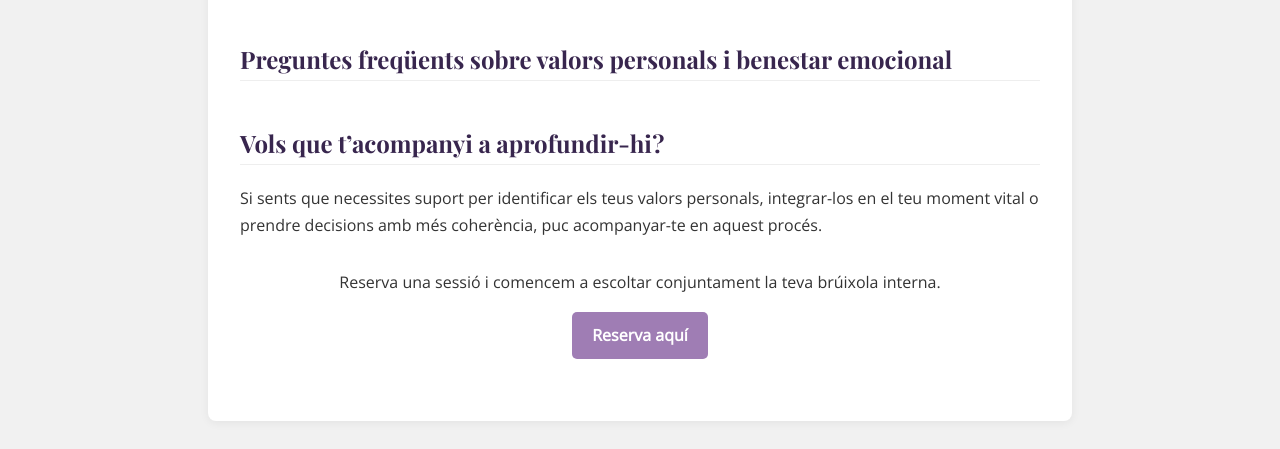
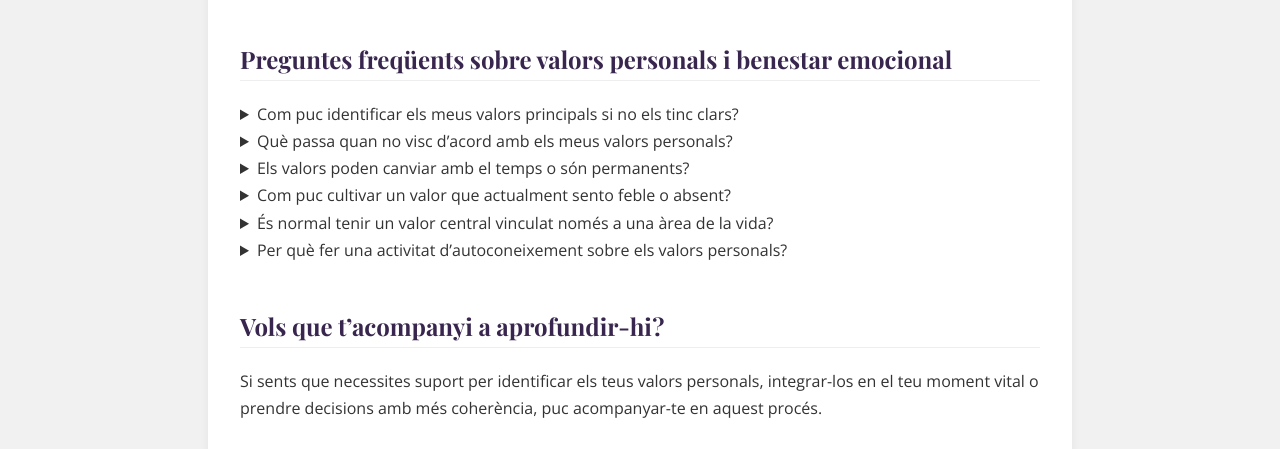
Before and after one commit to MariaFabregat/mfpsicologia, a plain HTML site: page article-valors-personals.html in a window 1280 px wide. Shown: the part 3607-4056 px from the top of the page. Drawn offline with nearby package versions, Linux system fonts and the light colour scheme.

Commit message:
MFP-081 FAQS article valors personals

```diff
--- a/article-valors-personals.html
+++ b/article-valors-personals.html
@@ -251,6 +251,35 @@ Observa què ajudaria aquests valors a tenir més espai a la teva vida. Pots exp
 </p>
 
 <h2>Preguntes freqüents sobre valors personals i benestar emocional</h2>
+<details>
+  <summary>Com puc identificar els meus valors principals si no els tinc clars?</summary>
+  <p>Pots començar observant què et genera calma, sentit o expansió interior. Un bon punt de partida és preguntar-te: què m’importa de veritat? o què necessito per sentir-me coherent amb mi mateix/a?. També ajuda revisar situacions que t’han emocionat profundament o t’han fet patir, ja que sovint allò que ens toca més intensament assenyala un valor personal essencial. Identificar els propis valors no és tant un exercici racional com una escolta honesta del teu món intern.</p>
+</details>
+
+<details>
+  <summary>Què passa quan no visc d’acord amb els meus valors personals?</summary>
+  <p>Quan no hi ha coherència entre el que vius i el que és important per tu, apareix una sensació de desconnexió interna. Pots experimentar contradicció, desgast emocional, buidor o fins i tot irritabilitat sense una causa aparent. Viure lluny dels propis valors és com caminar sense brúixola. En canvi, quan tornes a alinear-te amb allò que dona sentit a la teva vida, recuperes claredat, força i direcció. No cal fer canvis radicals: sovint una petita acció coherent ja transforma l’energia interna.</p>
+</details>
+
+<details>
+  <summary>Els valors poden canviar amb el temps o són permanents?</summary>
+  <p>Els valors poden evolucionar al llarg de la vida, igual que nosaltres. Alguns es mantenen com a eix central —com l’amor, la llibertat o la integritat— mentre que d’altres es transformen segons l’etapa vital. El que en un moment era prioritari, com l’èxit professional, pot donar pas a valors més profunds com la pau interior o l’equilibri emocional. Permetre que els valors evolucionin també és una forma de viure amb coherència i autenticitat.</p>
+</details>
+
+<details>
+  <summary>Com puc cultivar un valor que actualment sento feble o absent?</summary>
+  <p>El camí comença amb petits gestos concrets. Si valores la serenitat però vius amb pressa, pots reservar cada dia uns minuts per respirar o reconnectar amb el cos. Si el teu valor principal és la connexió, pots fer un pas senzill com escriure o quedar amb algú que enyores. Quan cuides un valor amb accions quotidianes, aquest valor es va enfortint. No es tracta d’arribar a un ideal, sinó de caminar cap a ell amb amabilitat i constància.</p>
+</details>
+
+<details>
+  <summary>És normal tenir un valor central vinculat només a una àrea de la vida?</summary>
+  <p>És habitual, però pot resultar fràgil. Si només reps amor a través de la parella, o només experimentes autorealització a la feina, tota la teva estabilitat emocional depèn d’un únic pilar. L’activitat de reflexió sobre els valors personals ajuda a ampliar aquests valors perquè puguin expressar-se en altres àrees de la vida: amistats, família, relació amb tu mateix/a, comunitat o projectes creatius. Quan un valor pot viure en més d’un espai, la vida es torna més estable i sostinguda.</p>
+</details>
+
+<details>
+  <summary>Per què fer una activitat d’autoconeixement sobre els valors personals?</summary>
+  <p>Perquè conèixer els teus valors és conèixer el teu centre intern. Aquesta activitat d’autoconeixement t’ajuda a ordenar prioritats, entendre què et mou i prendre decisions amb més claredat. A més, treballar conscientment els valors personals millora el benestar emocional i afavoreix la coherència entre el que penses, sents i fas. És un procés suau però profund que permet reconnectar amb tu mateix/a des del respecte, la presència i l’autenticitat.</p>
+</details>
 
 <h2>Vols que t’acompanyi a aprofundir-hi?</h2>
 <p>
```
